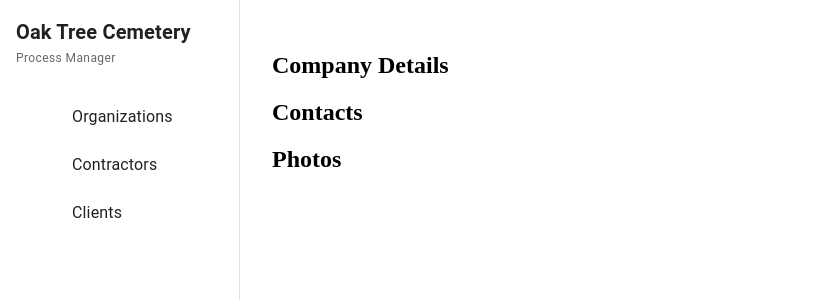
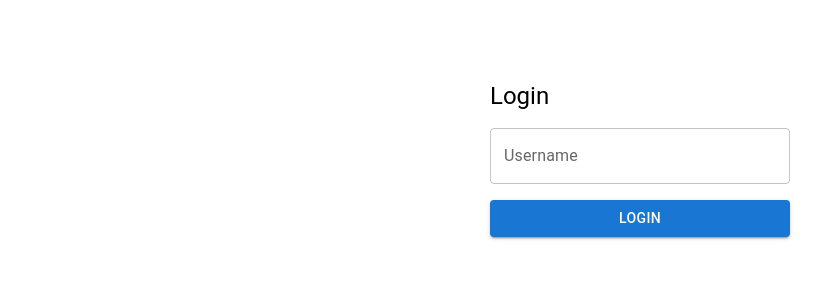
Before and after one commit to FedorOsin/afs-test-assignment, a React (Vite) app: page /login in a window 1280 px wide. Shown: the top 300 px of the page, without its empty margins (0-838 px from the left). Built offline with nearby package versions, Linux system fonts and the light colour scheme; some icons are missing.

Commit message:
feat: add login page, auth context logic and router

```diff
--- a/package.json
+++ b/package.json
@@ -21,6 +21,7 @@
     "react": "^19.0.0",
     "react-dom": "^19.0.0",
     "react-hook-form": "^7.55.0",
+    "react-router-dom": "^7.5.0",
     "vite-tsconfig-paths": "^5.1.4",
     "yup": "^1.6.1"
   },
--- /dev/null
+++ b/src/api/auth.ts
@@ -0,0 +1,6 @@
+import { axiosInstance } from "./axiosInstance";
+
+export const login = async (username: string) => {
+  const response = await axiosInstance.get(`/auth?user=${username}`);
+  return response.data;
+};
--- a/src/main.tsx
+++ b/src/main.tsx
@@ -1,16 +1,36 @@
 import React from "react";
 import * as ReactDOM from "react-dom/client";
+import type { ReactElement } from "react";
+import { BrowserRouter, Routes, Route, Navigate } from "react-router-dom";
 import { QueryClient, QueryClientProvider } from "@tanstack/react-query";
-import { AuthProvider } from "~/context/AuthContext";
+import { AuthProvider, useAuth } from "~/context/AuthContext";
 import Home from "~/pages/Home";
+import Login from "~/pages/Login";
 
 const queryClient = new QueryClient();
+
+const PrivateRoute = ({ children }: { children: ReactElement }) => {
+  const { token } = useAuth();
+  return token ? children : <Navigate to="/login" />;
+};
 
 ReactDOM.createRoot(document.getElementById("root")!).render(
   <React.StrictMode>
     <QueryClientProvider client={queryClient}>
       <AuthProvider>
-        <Home />
+        <BrowserRouter>
+          <Routes>
+            <Route path="/login" element={<Login />} />
+            <Route
+              path="/"
+              element={
+                <PrivateRoute>
+                  <Home />
+                </PrivateRoute>
+              }
+            />
+          </Routes>
+        </BrowserRouter>
       </AuthProvider>
     </QueryClientProvider>
   </React.StrictMode>
--- /dev/null
+++ b/src/pages/Login.tsx
@@ -0,0 +1,41 @@
+import { useState } from "react";
+import { Box, Button, TextField, Typography } from "@mui/material";
+import { useAuth } from "~/context/AuthContext";
+import { login } from "~/api/auth";
+
+const Login = () => {
+  const { setToken } = useAuth();
+  const [username, setUsername] = useState("");
+
+  const handleLogin = async () => {
+    try {
+      const data = await login(username);
+      setToken(data.token);
+    } catch (error) {
+      console.error("Login failed", error);
+    }
+  };
+
+  return (
+    <Box
+      display="flex"
+      flexDirection="column"
+      gap={2}
+      maxWidth={300}
+      mx="auto"
+      mt={10}
+    >
+      <Typography variant="h5">Login</Typography>
+      <TextField
+        label="Username"
+        value={username}
+        onChange={(e) => setUsername(e.target.value)}
+      />
+      <Button variant="contained" onClick={handleLogin}>
+        Login
+      </Button>
+    </Box>
+  );
+};
+
+export default Login;
```
Also changed, not shown: 1 other file (tests, documents, lock files or other folders).
